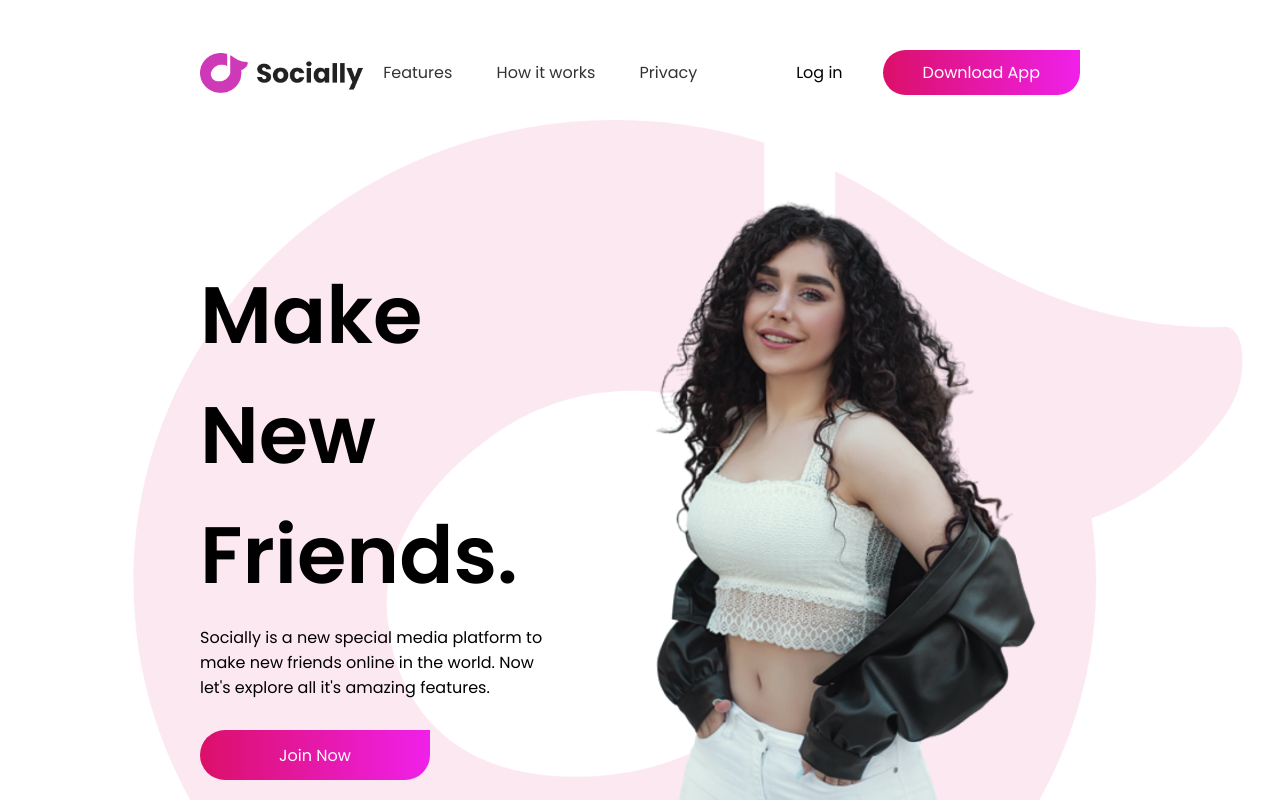
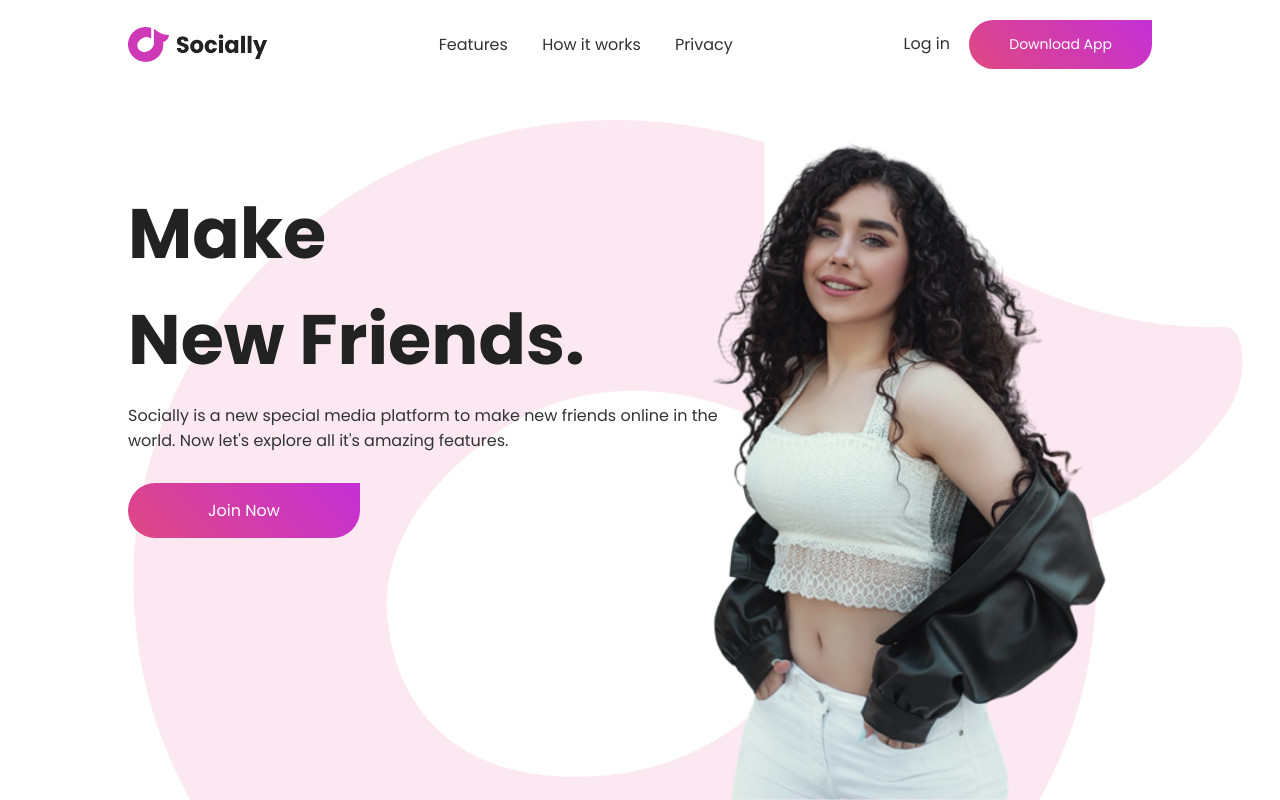
Before and after one commit to priyanshuxch/animated-website, a plain HTML site: page index.html in a window 1280 px wide. Drawn offline with Linux system fonts and the light colour scheme.

Commit message:
added Animation & make Structure smooth

```diff
--- a/index.html
+++ b/index.html
@@ -3,49 +3,33 @@
 <head>
     <meta charset="UTF-8">
     <meta name="viewport" content="width=device-width, initial-scale=1.0">
-    <title>Animated Website</title>
+    <title>Animated Website Design</title>
     <link rel="stylesheet" href="styles.css" />
     <link rel="stylesheet" href="https://cdnjs.cloudflare.com/ajax/libs/font-awesome/6.5.2/css/all.min.css" integrity="sha512-SnH5WK+bZxgPHs44uWIX+LLJAJ9/2PkPKZ5QiAj6Ta86w+fsb2TkcmfRyVX3pBnMFcV7oQPJkl9QevSCWr3W6A==" crossorigin="anonymous" referrerpolicy="no-referrer" />
 </head>
 <body>
     <div class="container">
-        <header>
-            <div class="logo">
-                <img src="logo.png" />
+        <nav>
+            <img src="logo.png" class="logo" />
+
+            <ul>
+                <li><a href="#">Features</a></li>
+                <li><a href="#">How it works</a></li>
+                <li><a href="#">Privacy</a></li>
+            </ul>
+
+            <div>
+                <a href="#" class="login-btn">Log in</a>
+                <a href="#" class="btn">Download App</a>
             </div>
+        </nav>
 
-            <nav>
-                <a href="#">Features</a>
-                <a href="#">How it works</a>
-                <a href="#">Privacy</a>
-            </nav>
-
-            <div class="buttons">
-                <div class="login">Log in</div>
-                <div class="app">Download App</div>
-            </div>
-        </header>
-
-        <main>
-            <div class="info">
-                <div class="text-first">
-                    <span>Make</span>
-                    <span>New Friends.</span>
-                </div>
-
-                <div class="text-second">
-                    <p>Socially is a new special media platform to make new friends online in the world. Now let's explore all it's amazing features.</p>
-                </div>
-
-                <div class="join-btn">
-                    <span>Join Now</span>
-                </div>
-            </div>
-
-            <div class="figure">
-                <img src="pic.png" class="model-image"/>
-            </div>
-        </main>
+        <div class="content">
+            <h1 class="animate">Make <br />New Friends.</h1>
+            <p class="animate">Socially is a new special media platform to make new friends online in the world. Now let's explore all it's amazing features.</p>
+            <a href="#" class="btn animate">Join Now</a>
+            <img src="pic.png" class="feature-img animate">
+        </div>
     </div>
 </body>
 </html>
--- a/styles.css
+++ b/styles.css
@@ -7,102 +7,105 @@
     font-family: "Poppins", sans-serif;
 }
 
-body {
+.container {
     height: 100vh;
     width: 100%;
     background-image: url("back-image.png");
+    background-position: center;
     background-size: cover;
-    background-position: center;
-    background-repeat: no-repeat;
+    padding: 10px 10%;
+    overflow: hidden;
+    position: relative;
 }
 
-.container {
-    height: 100%;
-    width: 100%;
-    padding: 50px 200px 0 200px;
-    overflow: hidden;
+.container nav {
+    padding: 10px 0;
+    display: flex;
+    align-items: center;
+    justify-content: space-between;
 }
 
-.container header {
-    display: flex;
-    justify-content: space-between;
-    align-items: center;
+nav .logo {
+    width: 140px;
 }
 
-.container header .logo {
-    height: 40px;
+nav ul li {
+    list-style: none;
+    display: inline-block;
+    margin: 10px 15px;
 }
 
-.logo img {
-    height: 100%;
+nav ul li a {
+    text-decoration: none;
+    color: #333;
+    font-weight: 400;
 }
 
-header nav a {
+.login-btn {
+    text-decoration: none;
     color: #333;
-    text-decoration: none;
-    margin-right: 40px;
+    margin-right: 15px;
+    font-weight: 400;
 }
 
-header .buttons {
-    display: flex;
-    border-bottom-right-radius: 30px;
+.btn {
+    display: inline-block;
+    text-decoration: none;
+    padding: 14px 40px;
+    color: #fff;
+    background-image: linear-gradient(45deg, #df4881, #c430d7);
+    font-size: 14px;
+    border-radius: 30px;
+    border-top-right-radius: 0;
+    transition: all 0.5s ease;
 }
 
-.buttons .login, .app {
-    padding: 10px 40px;
-    cursor: pointer;
+.container .content {
+    margin-top: 10%;
+    max-width: 600px;
 }
 
-.buttons .app {
-    color: #fff;
-    border-radius: 30px 0 30px 30px;
-    background: rgb(2,0,36);
-    background: linear-gradient(90deg, rgba(2,0,36,1) 0%, rgba(219,16,104,1) 0%, rgba(240,32,234,1) 100%);
+.content h1 {
+    font-size: 70px;
+    color: #222;
 }
 
-.container main {
-    display: flex;
-    justify-content: space-between;
-    margin-top: 100px;
+.content p {
+    margin: 10px 0 30px;
+    color: #333;
+    animation-delay: 0.5s;
 }
 
-main .info {
-    width: 600px;
+.content .btn {
+    padding: 15px 80px;
+    font-size: 16px;
+    animation-delay: 1s;
 }
 
-main .info .text-first {
-    padding-top: 60px;
-    font-size: 5rem;
-    font-weight: 600;
+.btn:hover {
+    border-top-right-radius: 30px;
 }
 
-.text-first span {
-    display: block;
+.content .feature-img {
+    width: 530px;
+    position: absolute;
+    bottom: 0;
+    right: 10%;
 }
 
-main .info .text-second {
-    margin-top: 10px;
+.feature-img.animate {
+    animation-delay: 1.5s;
 }
 
-main .info .join-btn {
-    height: 50px;
-    width: 230px;
-    color: #fff;
-    display: flex;
-    margin-top: 30px;
-    align-items: center;
-    justify-content: center;
-    cursor: pointer;
-    border-radius: 30px 0 30px 30px;
-    background: rgb(2,0,36);
-    background: linear-gradient(90deg, rgba(2,0,36,1) 0%, rgba(219,16,104,1) 0%, rgba(240,32,234,1) 100%);
+.animate {
+    opacity: 0;
+    transform: translateY(30px);
+    animation: moveup 0.5s linear forwards;
 }
 
-.container main .figure {
-    height: 80vh;
+@keyframes moveup {
+    100% {
+        opacity: 1;
+        transform: translateY(0);
+    }
 }
-
-.figure img {
-    height: 100%;
-    object-fit: cover;
-}
```
